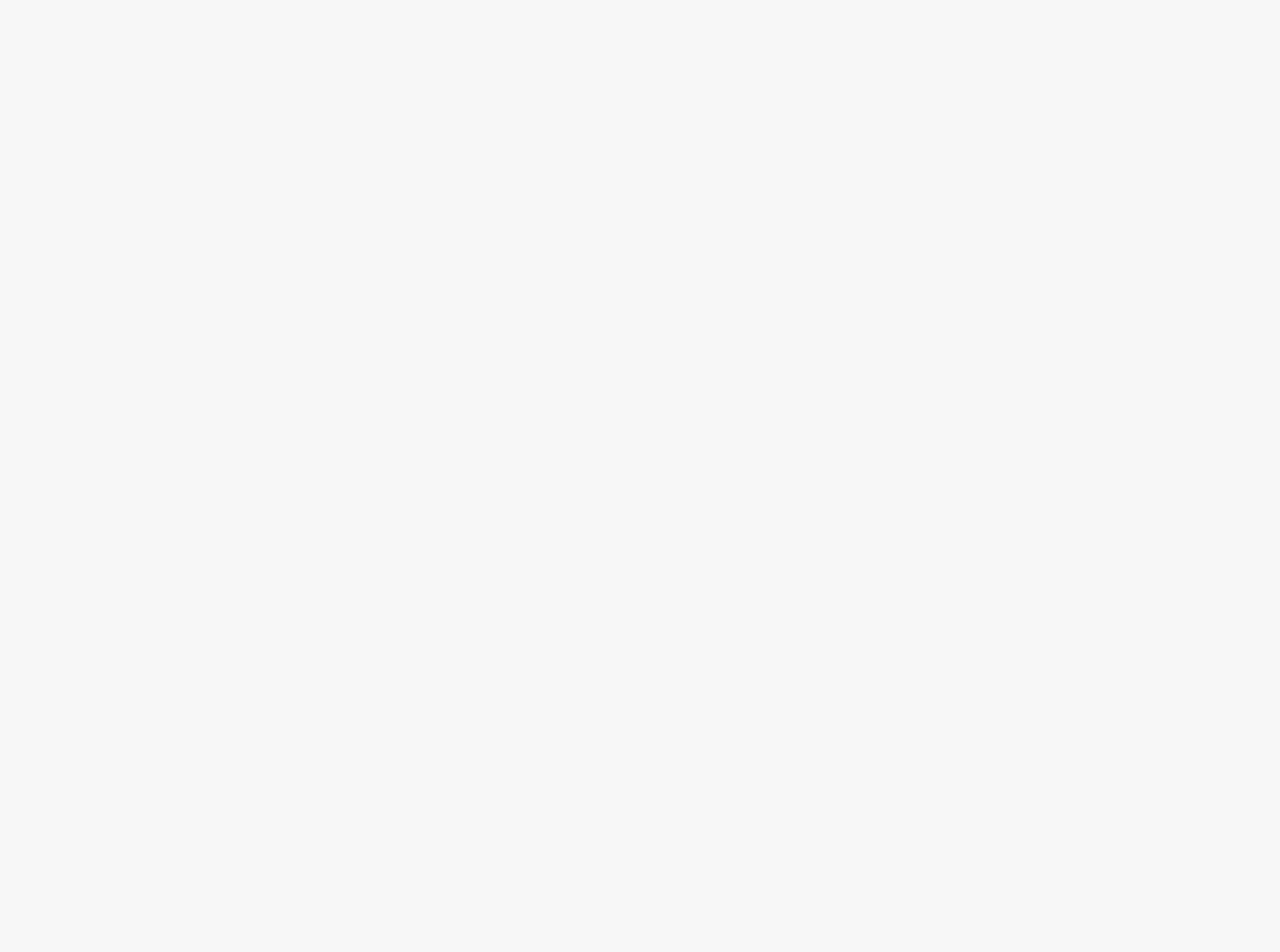
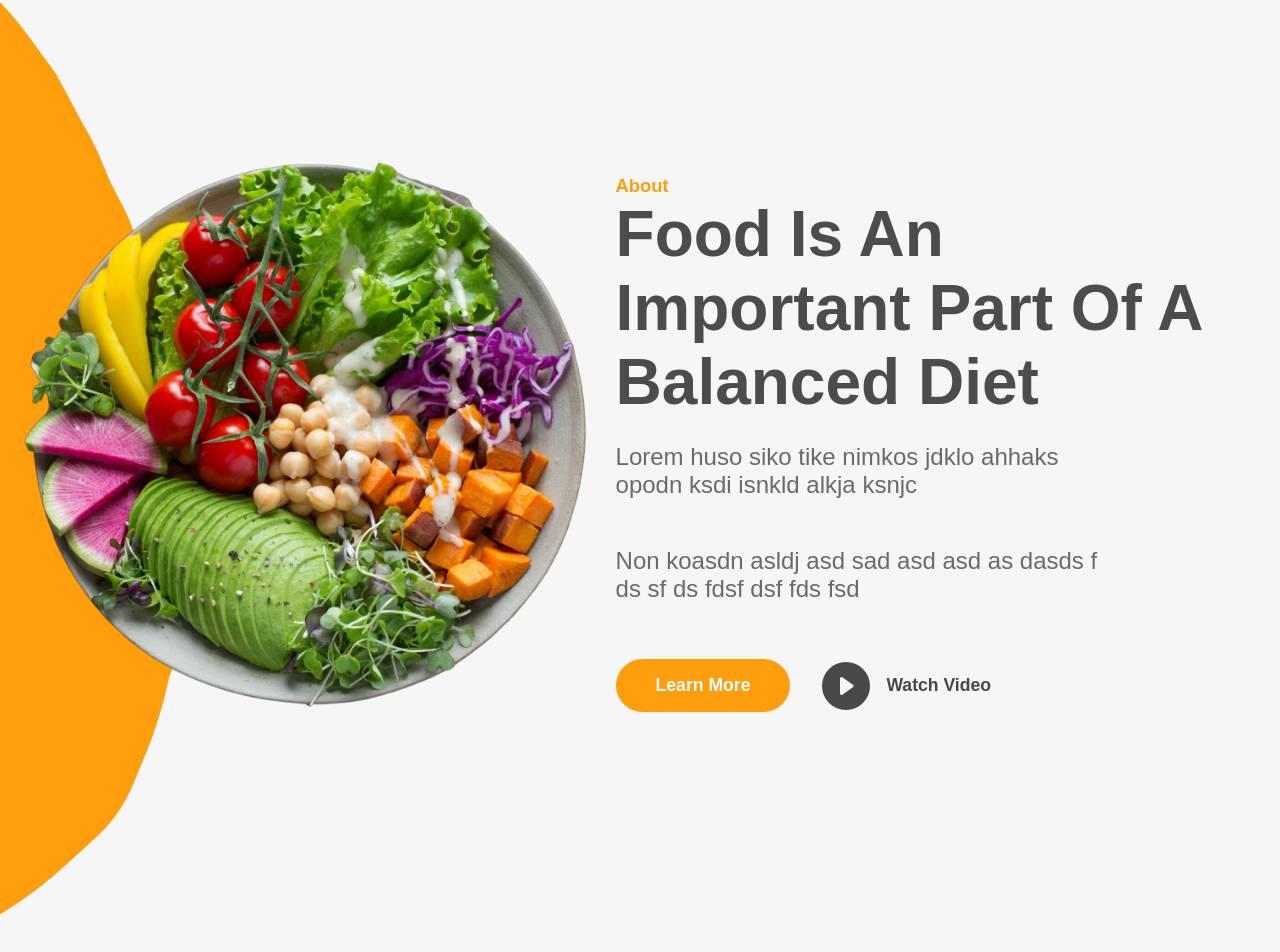
Before and after one commit to Dejvi31/landing-page, a React app: page / in a window 1280 px wide. Shown: the part 1169-2121 px from the top of the page. Before the commit the page ends 1020 px from the top, so only its background shows below. Built offline with nearby package versions, Linux system fonts and the light colour scheme; the HTML template or start-up script is replaced by a standard one.

Commit message:
shtuam about

```diff
--- a/src/App.jsx
+++ b/src/App.jsx
@@ -1,11 +1,13 @@
 import React from 'react'
 import "./App.css"
 import Home from './pages/Home'
+import About from './pages/About'
 
 const App = () => {
   return (
     <div>
       <Home />
+      <About />
     </div>
   )
 }
--- /dev/null
+++ b/src/pages/About.jsx
@@ -0,0 +1,35 @@
+import React from 'react'
+import AboutBackground from "../assets/about-background.png"
+import AboutBackgroundImage from "../assets/about-background-image.png"
+import { BsFillPlayCircleFill } from 'react-icons/bs'
+
+const About = () => {
+  return (
+    <div className='about-section-container'>
+        <div className='about-background-image-container'>
+            <img src={AboutBackground} alt="" />
+        </div>
+        <div className='about-section-image-container'>
+            <img src={AboutBackgroundImage} alt="" />
+        </div>
+        <div className='about-section-text-container'>
+            <p className='primary-subheading'>About</p>
+            <h1 className='primary-heading'>
+                Food Is An Important Part Of A Balanced Diet
+            </h1>
+            <p className='primary-text'>
+                Lorem huso siko tike nimkos jdklo ahhaks opodn ksdi isnkld alkja ksnjc
+            </p>
+            <p className='primary-text'>
+                Non koasdn asldj asd sad asd asd as dasds f ds sf ds fdsf dsf fds fsd
+            </p>
+            <div className='about-buttons-container'>
+                <button className='secondary-button'> Learn More </button>
+                <button className='watch-video-button'><BsFillPlayCircleFill /> Watch Video </button>
+            </div>
+        </div>
+    </div>
+  )
+}
+
+export default About
```
